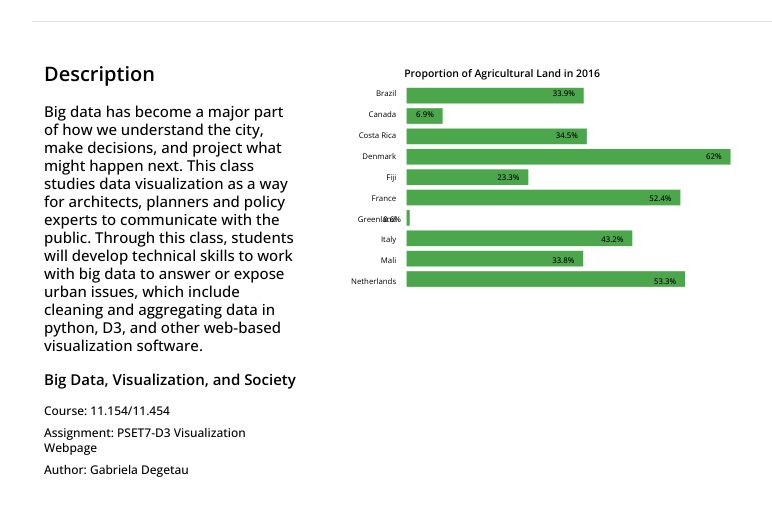
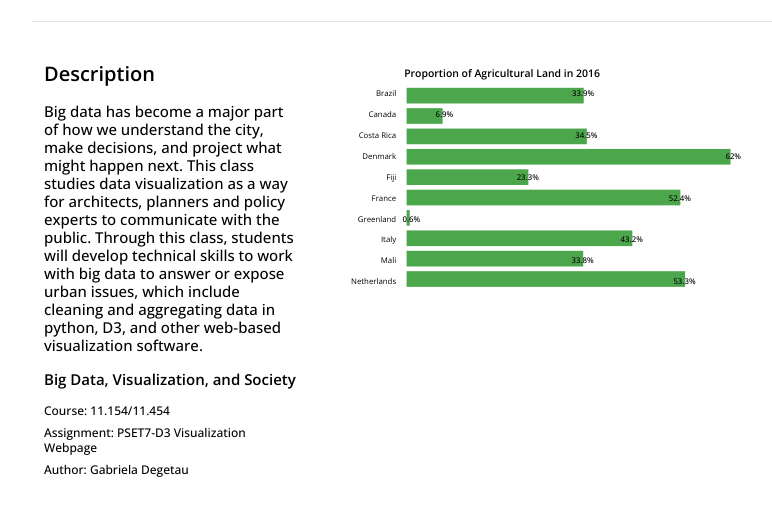
Before and after one commit to gdege93/pset7-index, a plain HTML site: page index.html in a window 1280 px wide. Shown: the part 151-666 px from the top of the page, without its empty margins (50-822 px from the left). Drawn offline with nearby package versions, Linux system fonts and the light colour scheme.

Commit message:
Update index.html

```diff
--- a/index.html
+++ b/index.html
@@ -110,7 +110,7 @@
 													.data(agriculturedata)
 													.enter()
 													.append("text")
-													.attr("x",  d =>  d[1]* widthMultiplier + marginLeft -7 )
+													.attr("x",  d =>  d[1]* widthMultiplier + marginLeft + 30)
 											                .attr("y", (d, i) =>  i * (barHeight + gap) + marginTop + barHeight/1 + 16)
 
 													.attr("text-anchor", "end")
```
